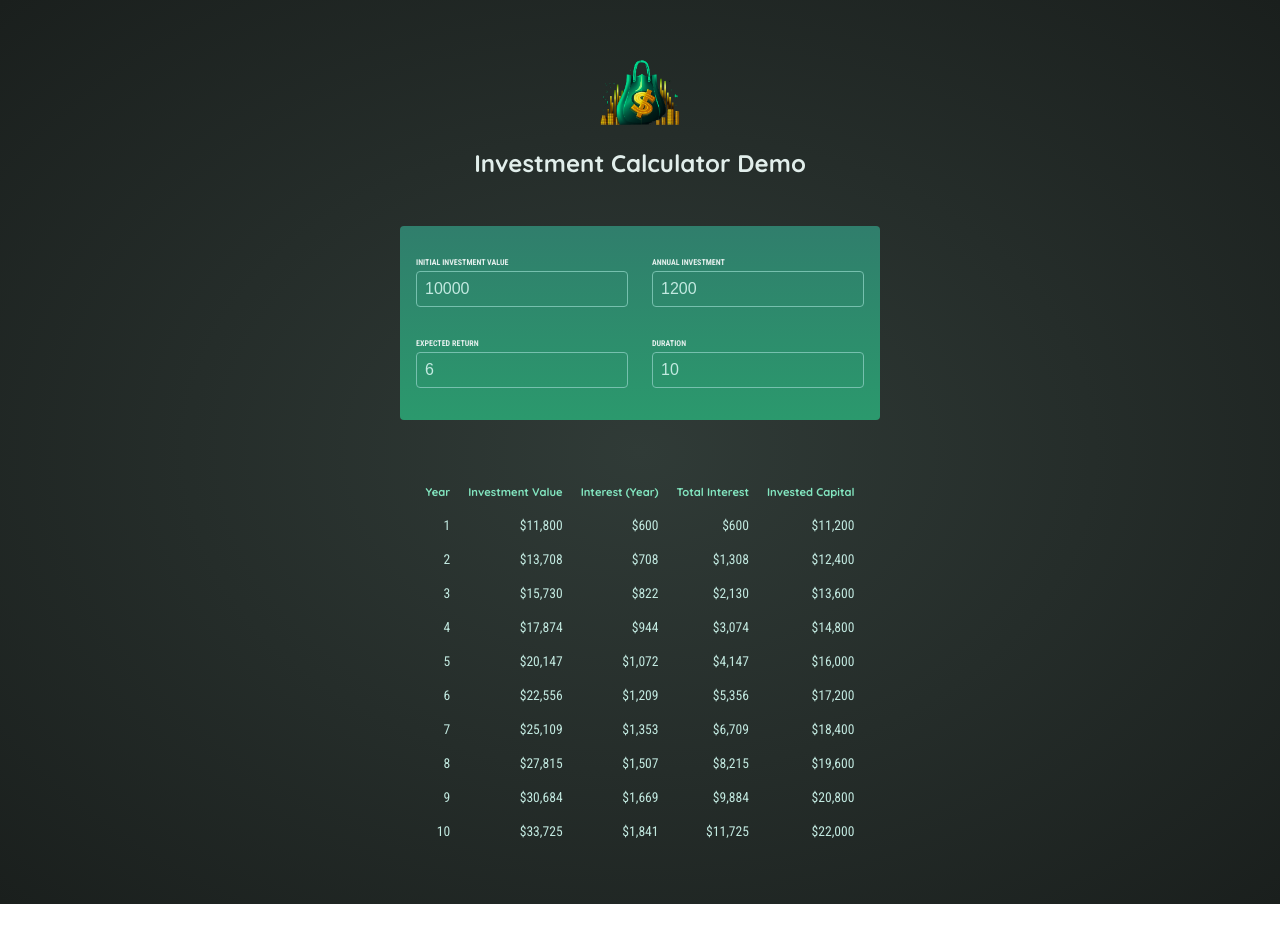
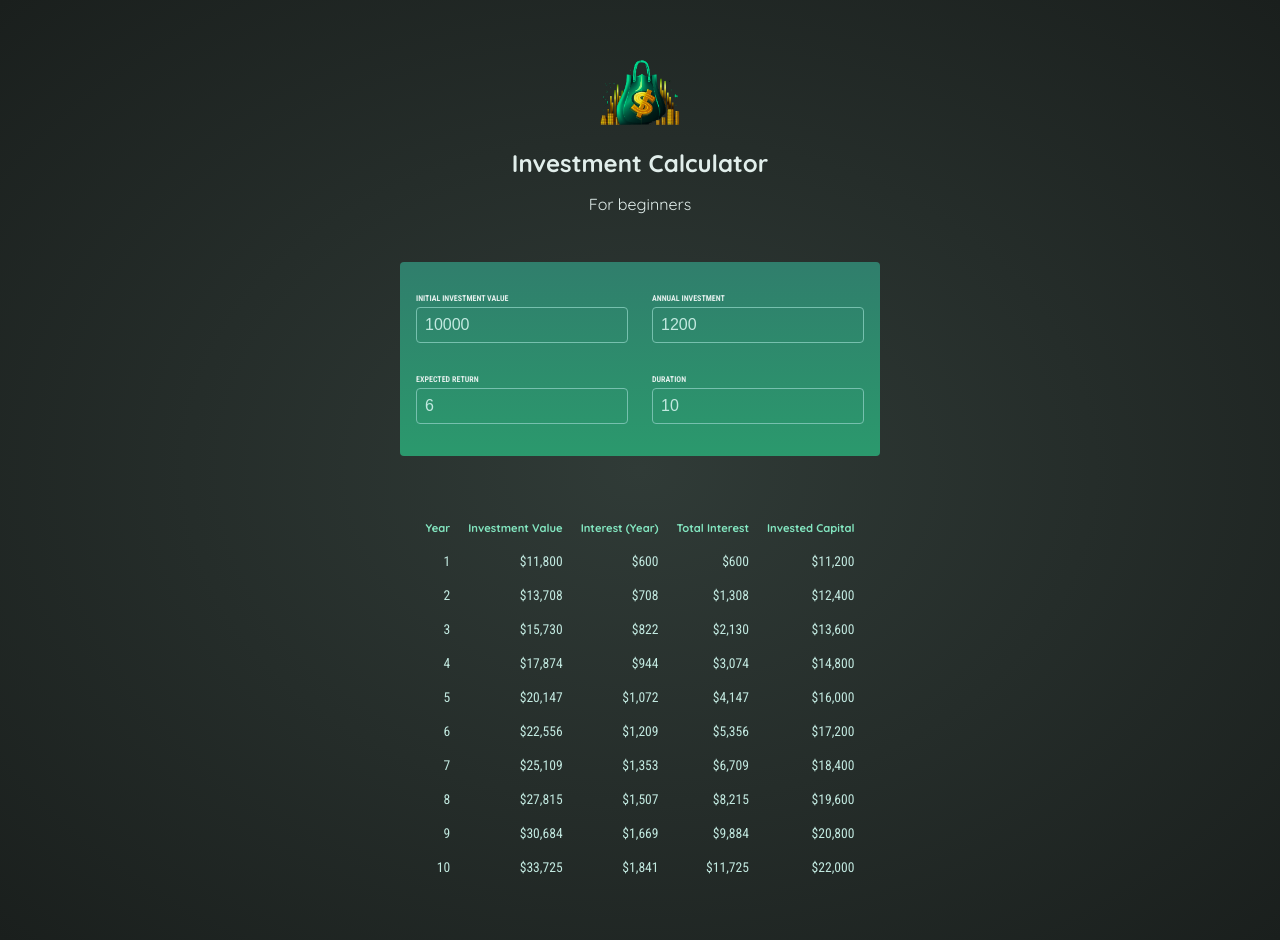
Before and after one commit to raizo7/Investment-Calculator, a React (Vite) app: page / in a window 1280 px wide. Before the commit the page ends 904 px from the top, so only its background shows below. Built offline with nearby package versions, Linux system fonts and the light colour scheme.

Commit message:
adding paragraph

```diff
--- a/src/components/Header.jsx
+++ b/src/components/Header.jsx
@@ -4,7 +4,8 @@ export default function Header() {
   return (
     <header id="header">
       <img src={logo} alt="Logo showing a money bag" />
-      <h1>Investment Calculator Demo</h1>
+      <h1>Investment Calculator</h1>
+      <p>For beginners</p>
     </header>
   );
 }
```
